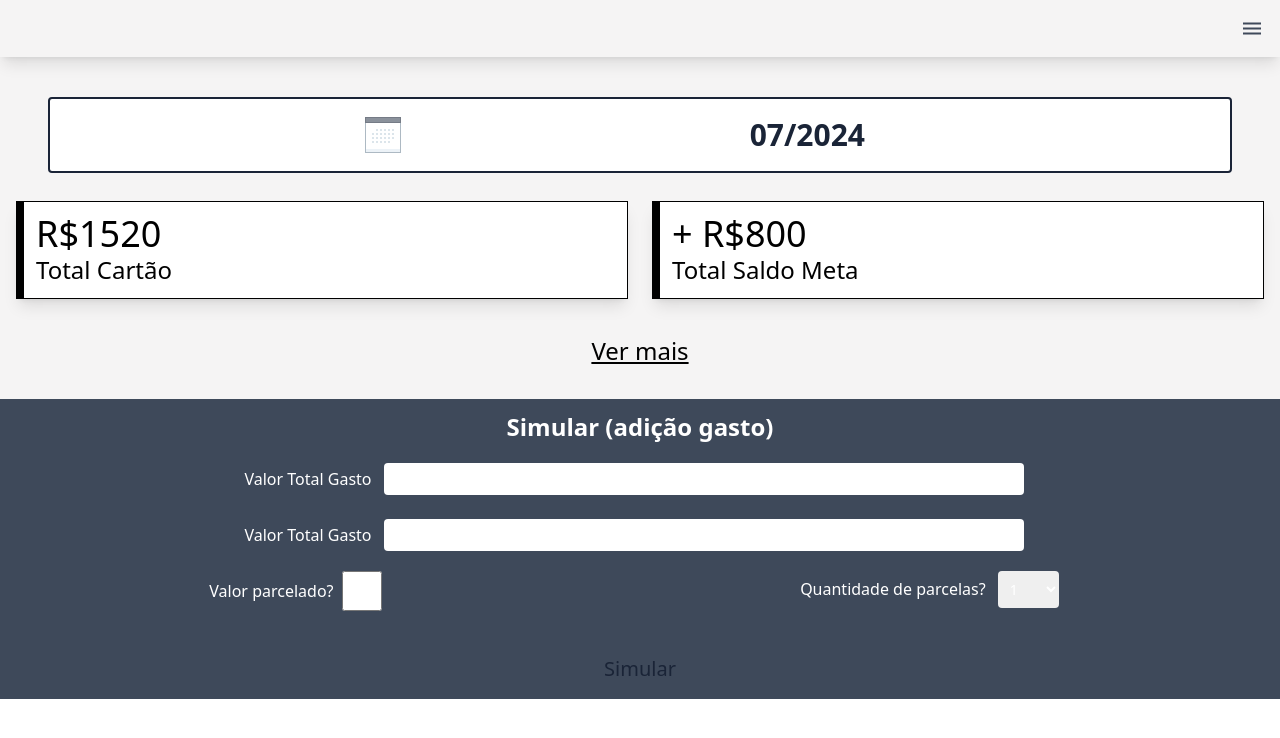
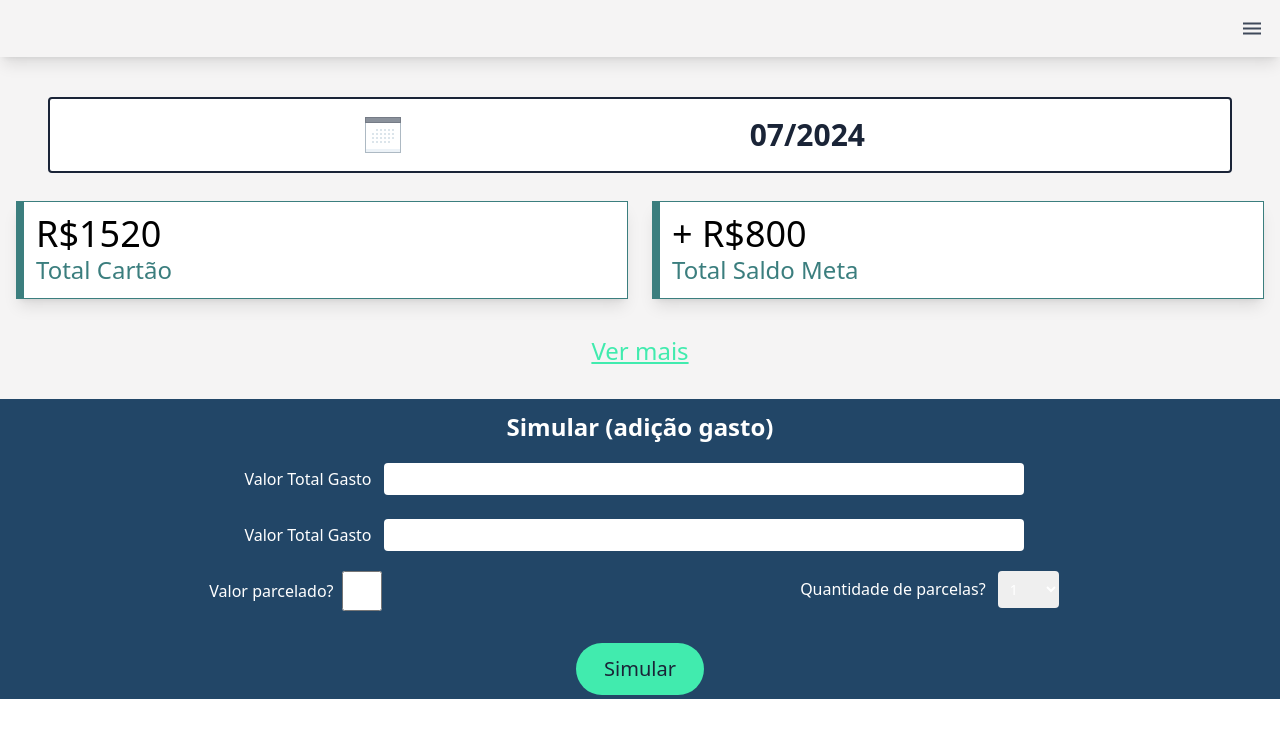
Before and after one commit to LanaGomes/buddy, a React (Vite) app: page / in a window 1280 px wide. Shown: the top 738 px of the page. Built offline with nearby package versions, Linux system fonts and the light colour scheme; no server answers.

Commit message:
Update.: Changing colors

```diff
--- a/tailwind.config.js
+++ b/tailwind.config.js
@@ -4,12 +4,12 @@ export default {
   theme: {
     colors: {
       blue: {
-        1: "#3E495A",
+        1: "#224667",
         2: "#1A2437",
       },
 
-      pink: "#F48884",
-      yellow: "#E7C028",
+      darkgreen: "#3B7E7E",
+      radiantGreen: "#41EBAE",
 
       white: {
         almostWhite: "#F5F4F4",
```
